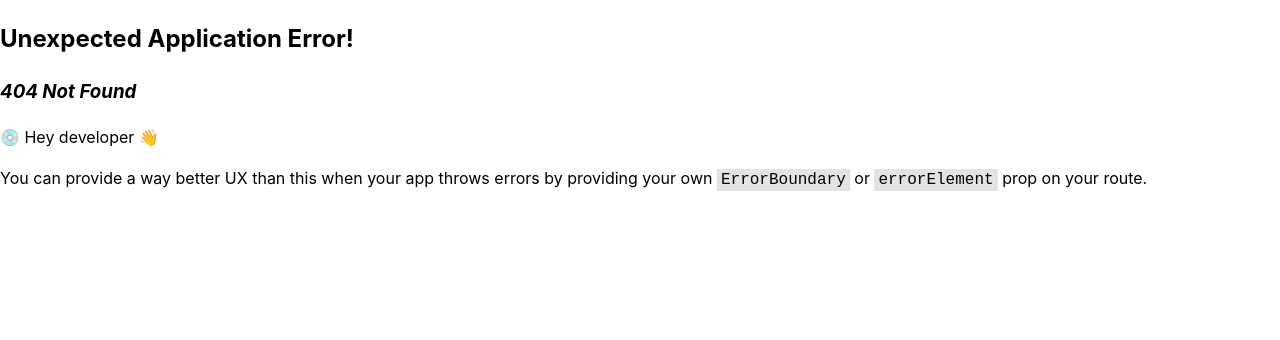
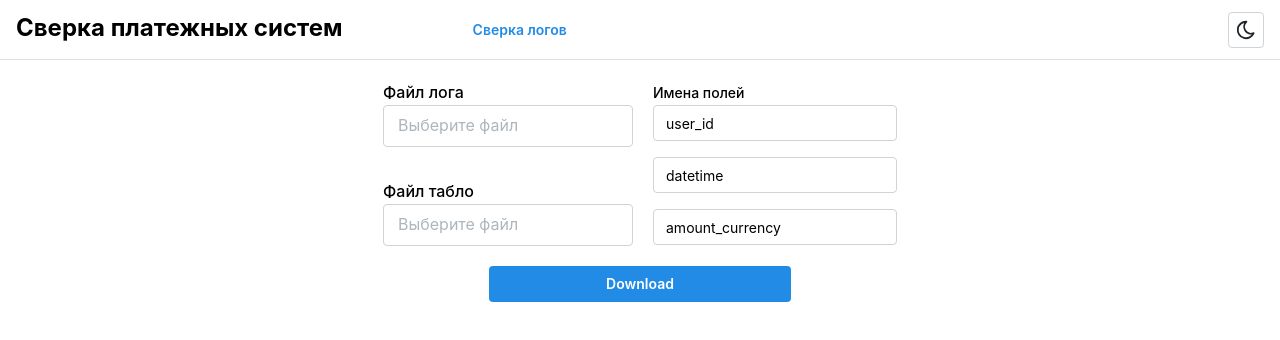
Before and after one commit to NickPodguzov993/revise-front22, a React (Vite) app: page /logs in a window 1280 px wide. Before the commit this address had no page. Shown: the top 340 px of the page. Built offline with nearby package versions, Linux system fonts and the light colour scheme.

Commit message:
feat: logs revise, small fix

```diff
--- /dev/null
+++ b/src/entities/logs/api.ts
@@ -0,0 +1,25 @@
+import { LogsFormValues } from "./form";
+
+export async function reviseLogs({
+  userId,
+  date,
+  sum,
+  fileLog,
+  fileMarbella,
+}: LogsFormValues) {
+  const payload = new FormData();
+  const query = new URLSearchParams({
+    user_id: userId,
+    date,
+    sum,
+  });
+  const log = await fileLog.arrayBuffer();
+  const marbella = await fileMarbella.arrayBuffer();
+  payload.append("file_log", new Blob([log]), fileLog.name);
+  payload.append("file_marbella", new Blob([marbella]), fileMarbella.name);
+
+  return fetch("/api/marbella?" + query.toString(), {
+    method: "POST",
+    body: payload,
+  });
+}
--- /dev/null
+++ b/src/entities/logs/form.ts
@@ -0,0 +1,7 @@
+export type LogsFormValues = {
+  userId: string;
+  date: string;
+  sum: string;
+  fileLog: File;
+  fileMarbella: File;
+};
--- /dev/null
+++ b/src/entities/logs/index.ts
@@ -0,0 +1,2 @@
+export * from "./form";
+export * from "./api";
--- /dev/null
+++ b/src/pages/logs/LogsPage.tsx
@@ -0,0 +1,62 @@
+import { notifications } from "@mantine/notifications";
+import { TbCheck } from "react-icons/tb";
+
+import { LogsFormValues, reviseLogs } from "@/entities/logs";
+import { LogsForm } from "@/widgets/logs-form";
+import { getError } from "@/shared/utils/error";
+
+export function LogsPage() {
+  async function onSubmit(data: LogsFormValues) {
+    const nId = notifications.show({
+      loading: true,
+      title: "Сверка логов",
+      message: "Данные в процессе обработки",
+      autoClose: false,
+      withCloseButton: false,
+    });
+
+    const res = await reviseLogs(data);
+    if (!res.ok) {
+      let r: { error?: string } | undefined;
+      try {
+        r = await res.json();
+      } catch (err) {
+        console.error(err);
+      } finally {
+        notifications.update({
+          id: nId,
+          color: "red",
+          message: getError(r),
+          loading: false,
+          withCloseButton: true,
+          autoClose: 10_000,
+        });
+      }
+    } else {
+      notifications.update({
+        id: nId,
+        color: "teal",
+        message: "Начинается скачивание файла...",
+        icon: <TbCheck size={18} />,
+        loading: false,
+        withCloseButton: true,
+        autoClose: 5_000,
+      });
+
+      const url = window.URL.createObjectURL(await res.blob());
+      const link = document.createElement("a");
+      link.href = url;
+      const date = new Date(Date.now() - new Date().getTimezoneOffset() * 60000)
+        .toJSON()
+        .split(".")[0]
+        .replace("T", "-")
+        .replace(/:/g, "-");
+      link.setAttribute("download", `logs-revise-${date}.xlsx`);
+
+      document.body.appendChild(link);
+      link.click();
+      link.parentNode?.removeChild(link);
+    }
+  }
+  return <LogsForm onSubmit={onSubmit} />;
+}
--- /dev/null
+++ b/src/pages/logs/index.ts
@@ -0,0 +1 @@
+export { LogsPage as default } from "./LogsPage";
--- a/src/pages/router.tsx
+++ b/src/pages/router.tsx
@@ -7,6 +7,7 @@ import { Layout } from "@/shared/ui";
 const HomePage = lazy(() => import("./home"));
 const SettingsPage = lazy(() => import("./settings"));
 const SummaryPage = lazy(() => import("./summary"));
+const LogsPage = lazy(() => import("./logs"));
 
 function PageLoader() {
   return <Loader style={{ alignSelf: "center" }} />;
@@ -40,6 +41,14 @@ export const router = createBrowserRouter([
           </Suspense>
         ),
       },
+      {
+        path: "/logs",
+        element: (
+          <Suspense fallback={<PageLoader />}>
+            <LogsPage />
+          </Suspense>
+        ),
+      },
     ],
   },
 ]);
--- a/src/shared/ui/layout/Layout.tsx
+++ b/src/shared/ui/layout/Layout.tsx
@@ -1,10 +1,22 @@
-import { Link, Outlet } from "react-router-dom";
-import { AppShell, Container, Title } from "@mantine/core";
+import { Link, Outlet, useLocation } from "react-router-dom";
+import { AppShell, Button, Container, Title } from "@mantine/core";
 
 import styles from "./layout.module.css";
 import { ColorSchemeToggle } from "./ColorSchemeToggle";
 
+const links = [
+  {
+    title: "Главная",
+    link: "/",
+  },
+  {
+    title: "Сверка логов",
+    link: "/logs",
+  },
+];
+
 export function Layout() {
+  const { pathname } = useLocation();
   // const [opened, { toggle }] = useDisclosure();
 
   return (
@@ -17,9 +29,24 @@ export function Layout() {
       <AppShell.Header>
         <Container className={styles.header} size="xl">
           {/* <Burger opened={opened} onClick={toggle} hiddenFrom="sm" size="sm" /> */}
-          <Title className={styles.title} order={1} size={24}>
-            <Link to="/">Сверка платежных систем</Link>
-          </Title>
+          <div className={styles.headerNav}>
+            <Title className={styles.title} order={1} size={24}>
+              <Link to="/">Сверка платежных систем</Link>
+            </Title>
+            <nav>
+              {links.map(({ title, link }) => (
+                <Button
+                  key={link}
+                  variant="transparent"
+                  color={pathname === link ? "blue" : "white"}
+                  component={Link}
+                  to={link}
+                >
+                  {title}
+                </Button>
+              ))}
+            </nav>
+          </div>
           <ColorSchemeToggle />
         </Container>
       </AppShell.Header>
--- a/src/shared/ui/layout/layout.module.css
+++ b/src/shared/ui/layout/layout.module.css
@@ -17,6 +17,11 @@
   align-items: center;
 }
 
+.headerNav {
+  display: flex;
+  gap: 1rem;
+}
+
 .title {
   a {
     text-decoration: none;
--- /dev/null
+++ b/src/shared/utils/error.ts
@@ -0,0 +1,4 @@
+export function getError(res: unknown) {
+  const r = res as Record<string, string[] | string>;
+  return r?.errors?.[0] || r?.error || "Что-то пошло не так...";
+}
--- /dev/null
+++ b/src/widgets/logs-form/LogsForm.tsx
@@ -0,0 +1,63 @@
+import { Button, FileInput, Group, Stack, TextInput } from "@mantine/core";
+import { useForm } from "@mantine/form";
+
+import { LogsFormValues } from "@/entities/logs";
+
+type SystemFormProps = {
+  onSubmit: (values: LogsFormValues) => void;
+};
+export function LogsForm({ onSubmit }: SystemFormProps) {
+  const form = useForm<LogsFormValues>({
+    initialValues: {
+      userId: "user_id",
+      date: "datetime",
+      sum: "amount_currency",
+      fileLog: null!,
+      fileMarbella: null!,
+    },
+    validate: {
+      userId: (v) => !v,
+      date: (v) => !v,
+      sum: (v) => !v,
+      fileLog: (v) => !v,
+      fileMarbella: (v) => !v,
+    },
+  });
+
+  return (
+    <form onSubmit={form.onSubmit(onSubmit)}>
+      <Stack gap="lg" align="center">
+        <Group gap="lg">
+          <Stack gap="xl">
+            <FileInput
+              w={250}
+              label="Файл лога"
+              placeholder="Выберите файл"
+              size="md"
+              {...form.getInputProps("fileLog")}
+            />
+            <FileInput
+              w={250}
+              label="Файл табло"
+              placeholder="Выберите файл"
+              size="md"
+              {...form.getInputProps("fileMarbella")}
+            />
+          </Stack>
+          <Stack>
+            <TextInput
+              label="Имена полей"
+              placeholder="user_id"
+              {...form.getInputProps("userId")}
+            />
+            <TextInput placeholder="date" {...form.getInputProps("date")} />
+            <TextInput placeholder="sum" {...form.getInputProps("sum")} />
+          </Stack>
+        </Group>
+        <Button type="submit" w="25%">
+          Download
+        </Button>
+      </Stack>
+    </form>
+  );
+}
--- /dev/null
+++ b/src/widgets/logs-form/index.ts
@@ -0,0 +1 @@
+export * from "./LogsForm";
--- a/src/widgets/overview-table/OverviewTable.tsx
+++ b/src/widgets/overview-table/OverviewTable.tsx
@@ -51,14 +51,21 @@ export function OverviewTable({ data, loading }: OverviewTableProps) {
     const res = await uploadReviseFile(fileId!, buffer, file.name);
 
     if (!res.ok) {
+      let r: { error?: string } | undefined;
+      try {
+        r = await res.json();
+      } catch (err) {
+        console.error(err);
+      } finally {
         notifications.update({
           id: nId,
           color: "red",
-        message: "Что-то пошло не так...",
+          message: r?.error || "Что-то пошло не так...",
           loading: false,
           withCloseButton: true,
           autoClose: 10_000,
         });
+      }
     } else {
       notifications.update({
         id: nId,
```
Also changed, not shown: 2 other files (tests, documents, lock files or other folders). Lines whose indentation alone changed are shown as unchanged.
